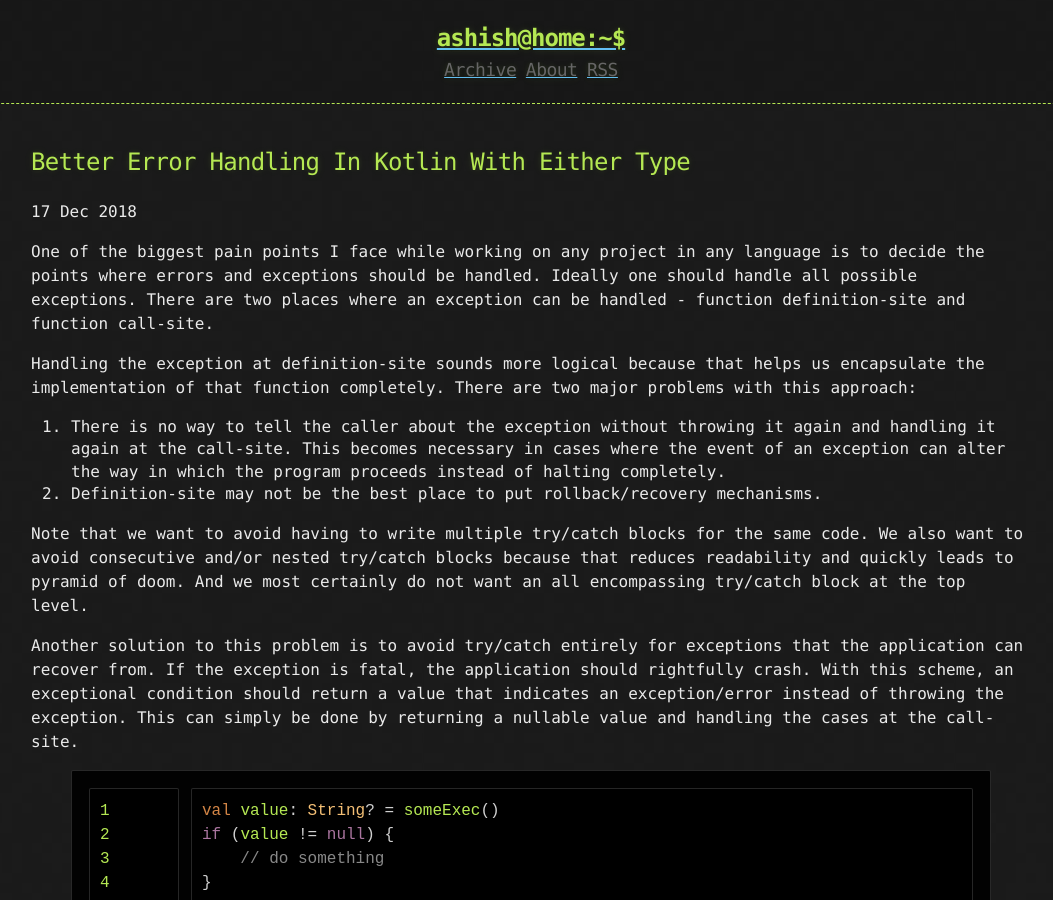
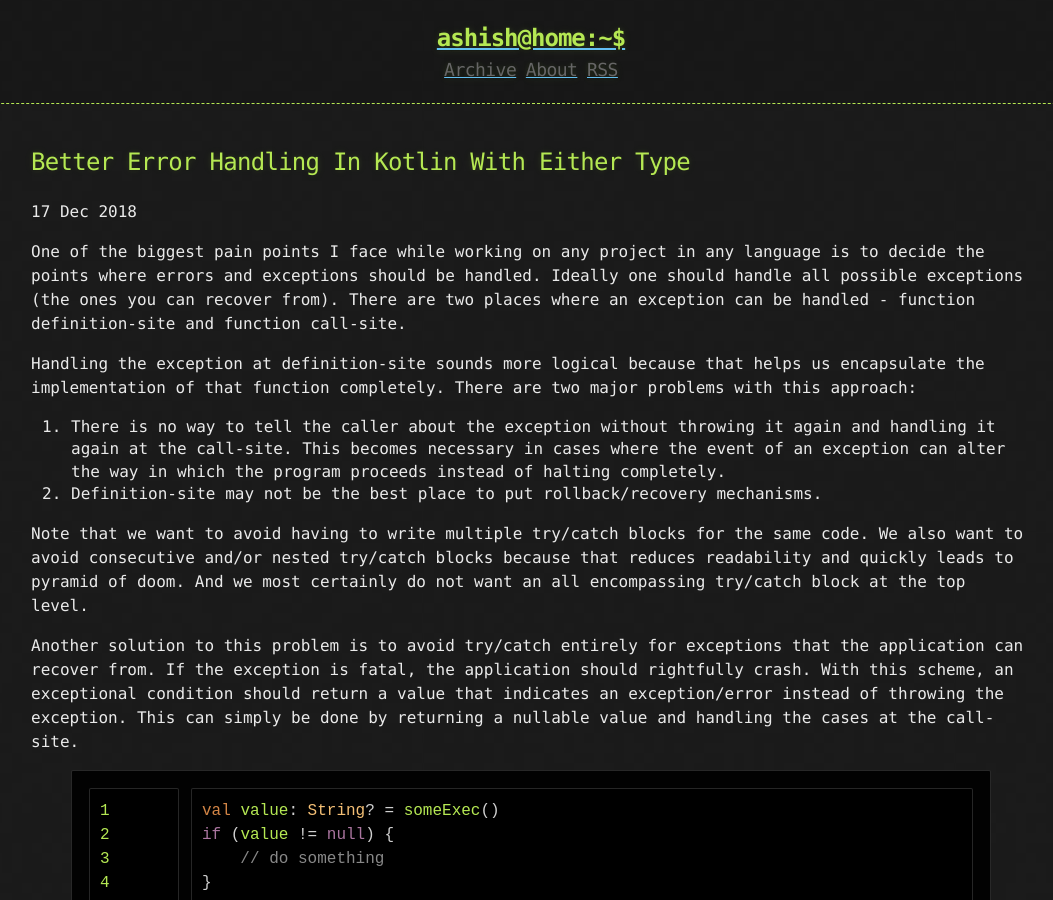
Before and after one commit to tocttou/tocttou.github.io, a Jekyll site: the page built from _posts/2018-12-17-better-error-handling-in-kotlin-with-either-type.md, in a window 1280 px wide and 900 px high. Shown: the whole window, without its empty margins (109-1162 px from the left). Built offline with Jekyll 4.4.1, drawn with Linux system fonts in a browser that asks for light colours; nearby versions of some CDN libraries; comment, search, counter and statistics services are not loaded.

Commit message:
Update 2018-12-17-better-error-handling-in-kotlin-with-either-type.md

```diff
--- a/_posts/2018-12-17-better-error-handling-in-kotlin-with-either-type.md
+++ b/_posts/2018-12-17-better-error-handling-in-kotlin-with-either-type.md
@@ -2,7 +2,7 @@
 title: Better Error Handling In Kotlin With Either Type
 published: true
 ---
-One of the biggest pain points I face while working on any project in any language is to decide the points where errors and exceptions should be handled. Ideally one should handle all possible exceptions. There are two places where an exception can be handled - function definition-site and function call-site.
+One of the biggest pain points I face while working on any project in any language is to decide the points where errors and exceptions should be handled. Ideally one should handle all possible exceptions (the ones you can recover from). There are two places where an exception can be handled - function definition-site and function call-site.
 
 Handling the exception at definition-site sounds more logical because that helps us encapsulate the implementation of that function completely. There are two major problems with this approach:
 1. There is no way to tell the caller about the exception without throwing it again and handling it again at the call-site. This becomes necessary in cases where the event of an exception can alter the way in which the program proceeds instead of halting completely.
```
